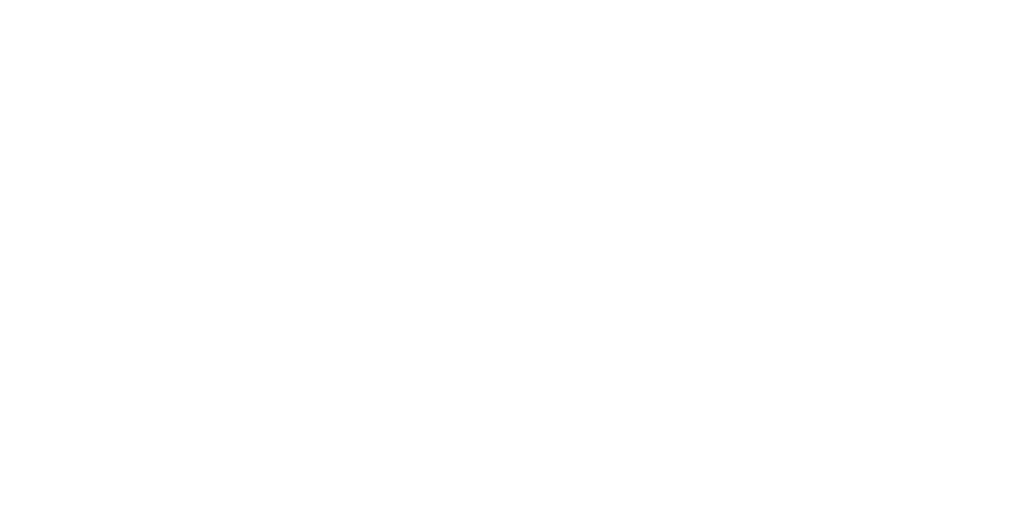
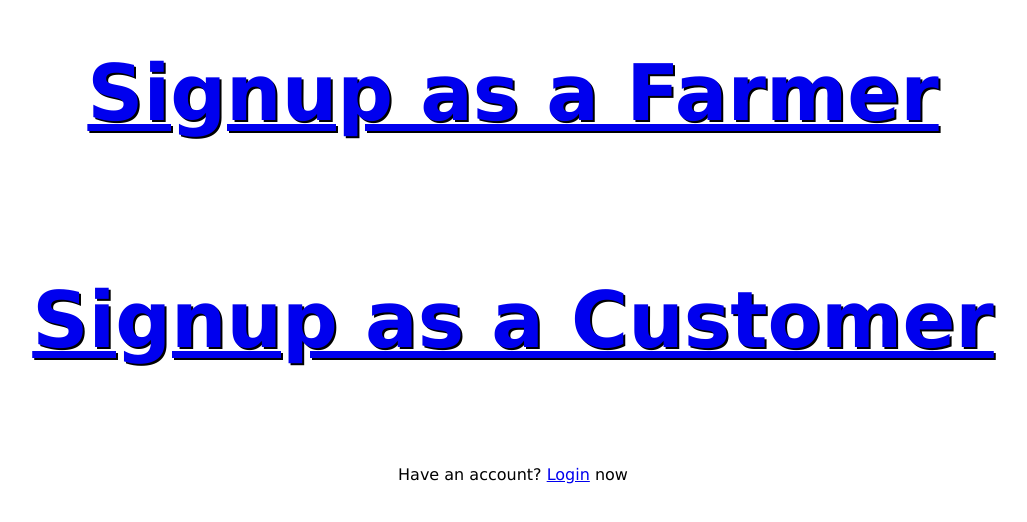
Before and after one commit to chingu-voyages/v46-tier3-team-33, a React (Vite) app in the folder frontend/: page / in a window 1280 px wide. Shown: the part 1680-2202 px from the top of the page, without its empty margins (127-1154 px from the left). Before the commit the page ends 1036 px from the top, so only its background shows below. Built offline with nearby package versions, Linux system fonts and the light colour scheme; no server answers.

Commit message:
make a link and the route to preSignup

```diff
--- a/frontend/src/components/Pages/homePage/HomePage.tsx
+++ b/frontend/src/components/Pages/homePage/HomePage.tsx
@@ -1,5 +1,6 @@
 import "./homePage.css"
 import Search from "../../Search/Search";
+import PreSignup from "../preSignup/PreSignup";
 
 
 function HomePage() {
@@ -10,12 +11,13 @@ function HomePage() {
 		<div className="container">
 		<img  src="src/assets/inigo-de-la-maza-marketstall-unsplash.jpg" alt = "fresh vegetables and fruit" ></img>
 
-			<div className="text_container">
+			<div className="text-container">
 				<h1>Welcome to Vegilicious</h1>
 				<h3>The place to find fresh local and homegrown produce!</h3>
 				<Search></Search>
 
 			</div>
+			<PreSignup />
 
 		</div>
 	</>
--- a/frontend/src/components/Pages/homePage/homePage.css
+++ b/frontend/src/components/Pages/homePage/homePage.css
@@ -7,7 +7,7 @@
     position: relative;
 }
 
-.text_container{
+.text-container{
     text-align: center;
     position: absolute;
     font-family: Verdana, sans-serif;
--- a/frontend/src/components/Pages/preSignup/PreSignup.tsx
+++ b/frontend/src/components/Pages/preSignup/PreSignup.tsx
@@ -6,7 +6,8 @@ const PreSignup: React.FC = () => {
   return (
     <div className="preSignup-god-container">
       <div id='preSignup-container'>
-        <h1> Signup as a Farmer </h1>
+        <h1><a href="/SignUp/farmer"> Signup as a Farmer </a></h1>
+        <h1><a href="/SignUp/customer"> Signup as a Customer </a></h1>
 
         <p className='prompt-login-text'>Have an account?  <a href="/login" className='prompt-login-link'>Login</a> now</p>
       </div>
```
